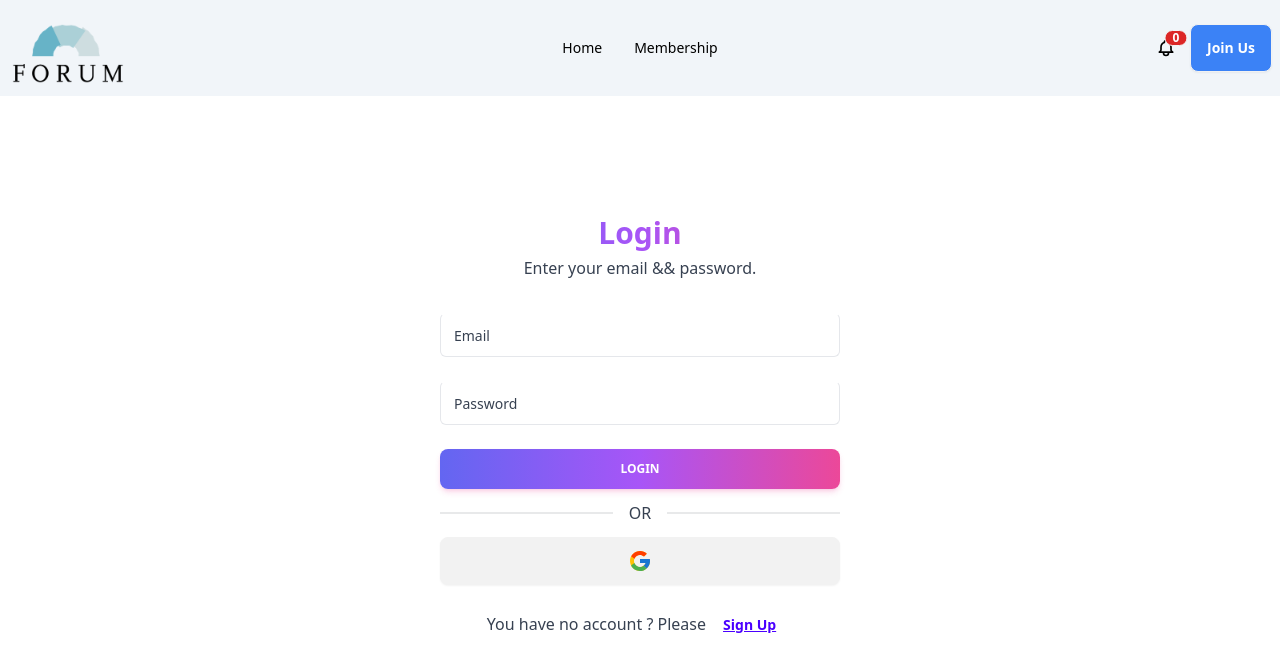
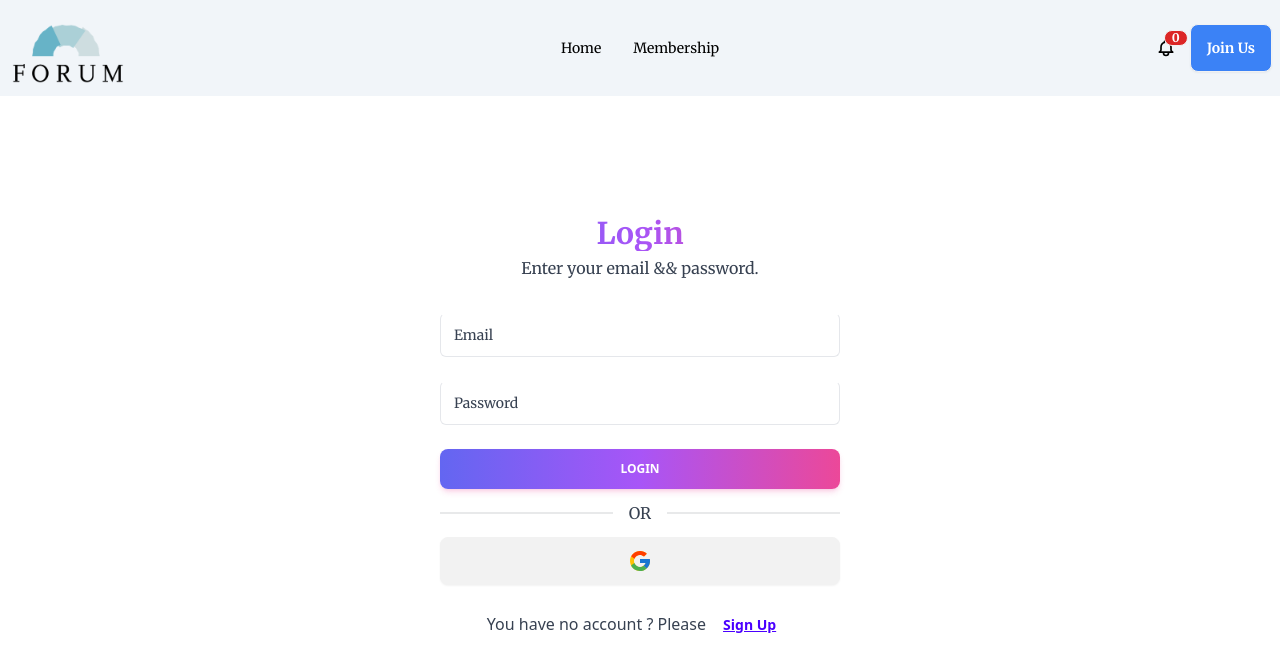
Before and after one commit to forhadhossen1/forum-client-side, a React (Vite) app: page /login in a window 1280 px wide. Shown: the top 672 px of the page. Built offline with nearby package versions, Linux system fonts and the light colour scheme; no server answers.

Commit message:
added font

```diff
--- a/src/Pages/DashboardPages/AdminPages/Comments.jsx
+++ b/src/Pages/DashboardPages/AdminPages/Comments.jsx
@@ -1,8 +1,8 @@
 
 const Comments = () => {
     return (
-        <div>
-            yesh comments seciton
+        <div className="bg-gray-200 min-h-screen">
+
         </div>
     );
 };
--- a/src/index.css
+++ b/src/index.css
@@ -1,3 +1,10 @@
+@import url('https://fonts.googleapis.com/css2?family=Merriweather:wght@300;400;700&display=swap');
+
 @tailwind base;
 @tailwind components;
 @tailwind utilities;
+
+
+body {
+    font-family: 'Merriweather', serif;
+}
```
